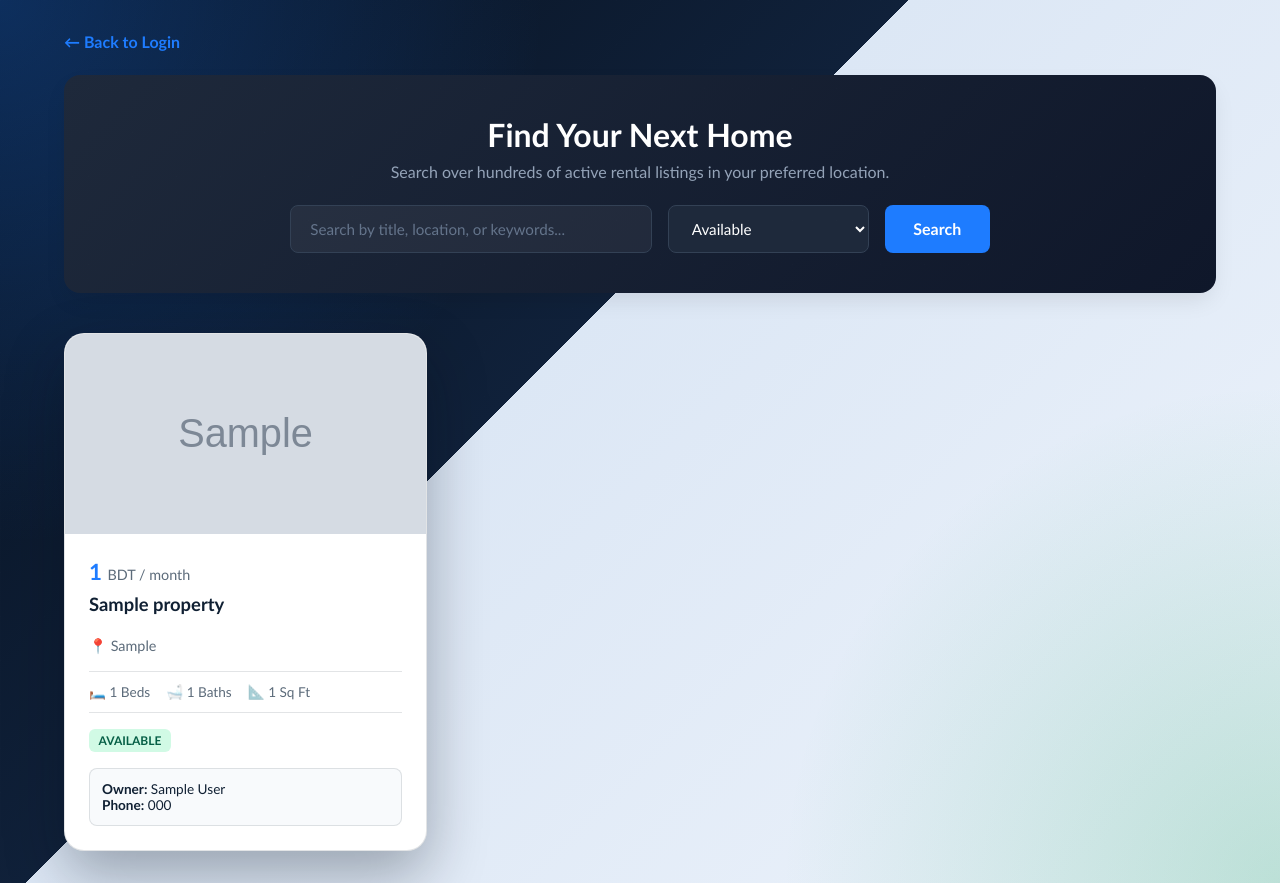
After one commit to mdsulaimanshakil/Vara_Khuji, a PHP site: page /properties.php in a window 1280 px wide. The commit adds this page. Run offline with PHP 8.4, Linux system fonts and the light colour scheme; tables that the repository leaves empty hold one stand-in row (values such as "Sample post"); grey boxes marked "Sample" are stand-in pictures.

Commit message:
Search feature for users

```diff
--- /dev/null
+++ b/properties.php
@@ -0,0 +1,289 @@
+<?php
+
+declare(strict_types=1);
+
+require_once __DIR__ . '/includes/auth.php';
+require_once __DIR__ . '/includes/db.php';
+
+startSecureSession();
+
+$searchQuery = isset($_GET['q']) ? trim((string) $_GET['q']) : '';
+$statusFilter = isset($_GET['status']) ? trim((string) $_GET['status']) : 'Available';
+
+// Prepare SQL query with search filters
+$sql = 'SELECT p.*, pi.image_path, u.full_name as landlord_name, u.phone as landlord_phone
+        FROM properties p
+        LEFT JOIN property_images pi ON p.id = pi.property_id AND pi.is_primary = 1
+        LEFT JOIN users u ON p.landlord_id = u.id
+        WHERE 1=1';
+
+$params = [];
+
+if ($searchQuery !== '') {
+    $sql .= ' AND (p.title LIKE :q OR p.location LIKE :q OR p.description LIKE :q)';
+    $params['q'] = '%' . $searchQuery . '%';
+}
+
+if ($statusFilter !== '') {
+    $sql .= ' AND p.availability_status = :status';
+    $params['status'] = $statusFilter;
+}
+
+$sql .= ' ORDER BY p.created_at DESC';
+
+try {
+    $stmt = $pdo->prepare($sql);
+    $stmt->execute($params);
+    $listings = $stmt->fetchAll();
+} catch (PDOException $e) {
+    error_log('Search query failed: ' . $e->getMessage());
+    $listings = [];
+}
+?>
+<!DOCTYPE html>
+<html lang="en">
+<head>
+    <meta charset="UTF-8">
+    <meta name="viewport" content="width=device-width, initial-scale=1.0">
+    <title>Search Properties | HRMS</title>
+    <link rel="stylesheet" href="assets/css/style.css">
+    <style>
+        .search-container {
+            max-width: 1200px;
+            margin: 2rem auto;
+            padding: 0 1.5rem;
+        }
+        .search-header {
+            background: linear-gradient(135deg, #1e293b, #0f172a);
+            border-radius: 16px;
+            padding: 2.5rem;
+            color: white;
+            box-shadow: 0 10px 25px -5px rgba(0, 0, 0, 0.1);
+            margin-bottom: 2.5rem;
+            text-align: center;
+        }
+        .search-header h1 {
+            margin: 0 0 0.5rem;
+            font-size: 2rem;
+            font-weight: 700;
+        }
+        .search-header p {
+            margin: 0 0 1.5rem;
+            color: #94a3b8;
+        }
+        .search-form {
+            display: flex;
+            gap: 1rem;
+            max-width: 700px;
+            margin: 0 auto;
+            flex-wrap: wrap;
+        }
+        .search-form input[type="text"] {
+            flex: 2;
+            min-width: 250px;
+            padding: 0.8rem 1.2rem;
+            border-radius: 8px;
+            border: 1px solid #334155;
+            background: rgba(255,255,255,0.05);
+            color: white;
+            font-size: 0.95rem;
+        }
+        .search-form input[type="text"]::placeholder {
+            color: #64748b;
+        }
+        .search-form select {
+            flex: 1;
+            min-width: 150px;
+            padding: 0.8rem 1.2rem;
+            border-radius: 8px;
+            border: 1px solid #334155;
+            background: #1e293b;
+            color: white;
+            font-size: 0.95rem;
+        }
+        .search-btn {
+            background: var(--accent);
+            color: white;
+            border: none;
+            padding: 0.8rem 1.8rem;
+            border-radius: 8px;
+            font-weight: 600;
+            cursor: pointer;
+            transition: background 0.2s;
+        }
+        .search-btn:hover {
+            background: var(--accent-strong);
+        }
+        .nav-back {
+            display: inline-block;
+            margin-bottom: 1.5rem;
+            color: var(--accent);
+            text-decoration: none;
+            font-weight: 600;
+        }
+        .nav-back:hover {
+            text-decoration: underline;
+        }
+        .property-grid {
+            display: grid;
+            grid-template-columns: repeat(auto-fill, minmax(320px, 1fr));
+            gap: 2rem;
+        }
+        .property-card {
+            background: white;
+            border-radius: 20px;
+            overflow: hidden;
+            box-shadow: var(--shadow);
+            border: 1px solid var(--border);
+            display: flex;
+            flex-direction: column;
+            transition: transform 0.2s;
+        }
+        .property-card:hover {
+            transform: translateY(-5px);
+        }
+        .property-img {
+            width: 100%;
+            height: 200px;
+            object-fit: cover;
+            background-color: #f1f5f9;
+        }
+        .property-content {
+            padding: 1.5rem;
+            display: flex;
+            flex-direction: column;
+            flex-grow: 1;
+        }
+        .property-rent {
+            font-size: 1.4rem;
+            font-weight: 800;
+            color: var(--accent);
+            margin: 0;
+        }
+        .property-rent span {
+            font-size: 0.9rem;
+            color: var(--muted);
+            font-weight: normal;
+        }
+        .property-title {
+            font-size: 1.15rem;
+            font-weight: 700;
+            margin: 0.5rem 0;
+            color: var(--text);
+        }
+        .property-location {
+            font-size: 0.9rem;
+            color: var(--muted);
+            margin-bottom: 1rem;
+        }
+        .property-specs {
+            display: flex;
+            gap: 1rem;
+            font-size: 0.85rem;
+            color: var(--muted);
+            border-top: 1px solid var(--border);
+            border-bottom: 1px solid var(--border);
+            padding: 0.75rem 0;
+            margin-bottom: 1rem;
+        }
+        .status-badge {
+            align-self: flex-start;
+            padding: 0.25rem 0.6rem;
+            border-radius: 6px;
+            font-size: 0.75rem;
+            font-weight: 700;
+            text-transform: uppercase;
+        }
+        .status-badge.available {
+            background: #d1fae5;
+            color: #065f46;
+        }
+        .status-badge.booked {
+            background: #fef3c7;
+            color: #92400e;
+        }
+        .status-badge.unavailable {
+            background: #fee2e2;
+            color: #991b1b;
+        }
+        .contact-info {
+            margin-top: 1rem;
+            font-size: 0.85rem;
+            background: #f8fafc;
+            padding: 0.75rem;
+            border-radius: 8px;
+            border: 1px solid var(--border);
+        }
+    </style>
+</head>
+<body>
+    <div class="search-container">
+        <?php if (isLoggedIn()): ?>
+            <a href="<?php echo htmlspecialchars(get_dashboard_url(currentRole() ?? 'Tenant'), ENT_QUOTES, 'UTF-8'); ?>" class="nav-back">← Back to Dashboard</a>
+        <?php else: ?>
+            <a href="login.php" class="nav-back">← Back to Login</a>
+        <?php endif; ?>
+
+        <header class="search-header">
+            <h1>Find Your Next Home</h1>
+            <p>Search over hundreds of active rental listings in your preferred location.</p>
+
+            <form method="get" class="search-form">
+                <input type="text" name="q" value="<?php echo htmlspecialchars($searchQuery, ENT_QUOTES, 'UTF-8'); ?>" placeholder="Search by title, location, or keywords...">
+                <select name="status">
+                    <option value="Available" <?php echo $statusFilter === 'Available' ? 'selected' : ''; ?>>Available</option>
+                    <option value="Booked" <?php echo $statusFilter === 'Booked' ? 'selected' : ''; ?>>Booked</option>
+                    <option value="Unavailable" <?php echo $statusFilter === 'Unavailable' ? 'selected' : ''; ?>>Unavailable</option>
+                    <option value="" <?php echo $statusFilter === '' ? 'selected' : ''; ?>>All Listings</option>
+                </select>
+                <button type="submit" class="search-btn">Search</button>
+            </form>
+        </header>
+
+        <?php if (empty($listings)): ?>
+            <div style="background: white; border-radius: 16px; padding: 4rem 2rem; text-align: center; border: 1px solid var(--border); box-shadow: var(--shadow);">
+                <div style="font-size: 3rem; margin-bottom: 1rem;">🔍</div>
+                <h3 style="margin: 0 0 0.5rem; color: var(--text);">No Listings Found</h3>
+                <p style="color: var(--muted); margin: 0;">Try broadening your keywords or changing the status filter.</p>
+            </div>
+        <?php else: ?>
+            <main class="property-grid">
+                <?php foreach ($listings as $prop): ?>
+                    <div class="property-card">
+                        <?php if ($prop['image_path']): ?>
+                            <img src="<?php echo htmlspecialchars($prop['image_path'], ENT_QUOTES, 'UTF-8'); ?>" alt="<?php echo htmlspecialchars($prop['title'], ENT_QUOTES, 'UTF-8'); ?>" class="property-img">
+                        <?php else: ?>
+                            <div class="property-img" style="display: flex; align-items: center; justify-content: center; color: var(--muted); font-style: italic;">No image uploaded</div>
+                        <?php endif; ?>
+
+                        <div class="property-content">
+                            <h3 class="property-rent"><?php echo number_format((float) $prop['rent']); ?> <span>BDT / month</span></h3>
+                            <h4 class="property-title"><?php echo htmlspecialchars($prop['title'], ENT_QUOTES, 'UTF-8'); ?></h4>
+                            <p class="property-location">📍 <?php echo htmlspecialchars($prop['location'], ENT_QUOTES, 'UTF-8'); ?></p>
+
+                            <div class="property-specs">
+                                <span>🛏️ <?php echo $prop['bedrooms']; ?> Beds</span>
+                                <span>🛁 <?php echo $prop['bathrooms']; ?> Baths</span>
+                                <?php if ($prop['area_sqft']): ?>
+                                    <span>📐 <?php echo $prop['area_sqft']; ?> Sq Ft</span>
+                                <?php endif; ?>
+                            </div>
+
+                            <div style="display: flex; justify-content: space-between; align-items: center; margin-top: auto;">
+                                <span class="status-badge <?php echo strtolower($prop['availability_status']); ?>">
+                                    <?php echo htmlspecialchars($prop['availability_status'], ENT_QUOTES, 'UTF-8'); ?>
+                                </span>
+                            </div>
+
+                            <div class="contact-info">
+                                <span style="font-weight: 600; color: var(--text);">Owner:</span> <?php echo htmlspecialchars((string) $prop['landlord_name'], ENT_QUOTES, 'UTF-8'); ?><br>
+                                <span style="font-weight: 600; color: var(--text);">Phone:</span> <?php echo htmlspecialchars((string) $prop['landlord_phone'], ENT_QUOTES, 'UTF-8'); ?>
+                            </div>
+                        </div>
+                    </div>
+                <?php endforeach; ?>
+            </main>
+        <?php endif; ?>
+    </div>
+</body>
+</html>
```
Also changed, not shown: tenant_dashboard.php (+7 -2 lines).
